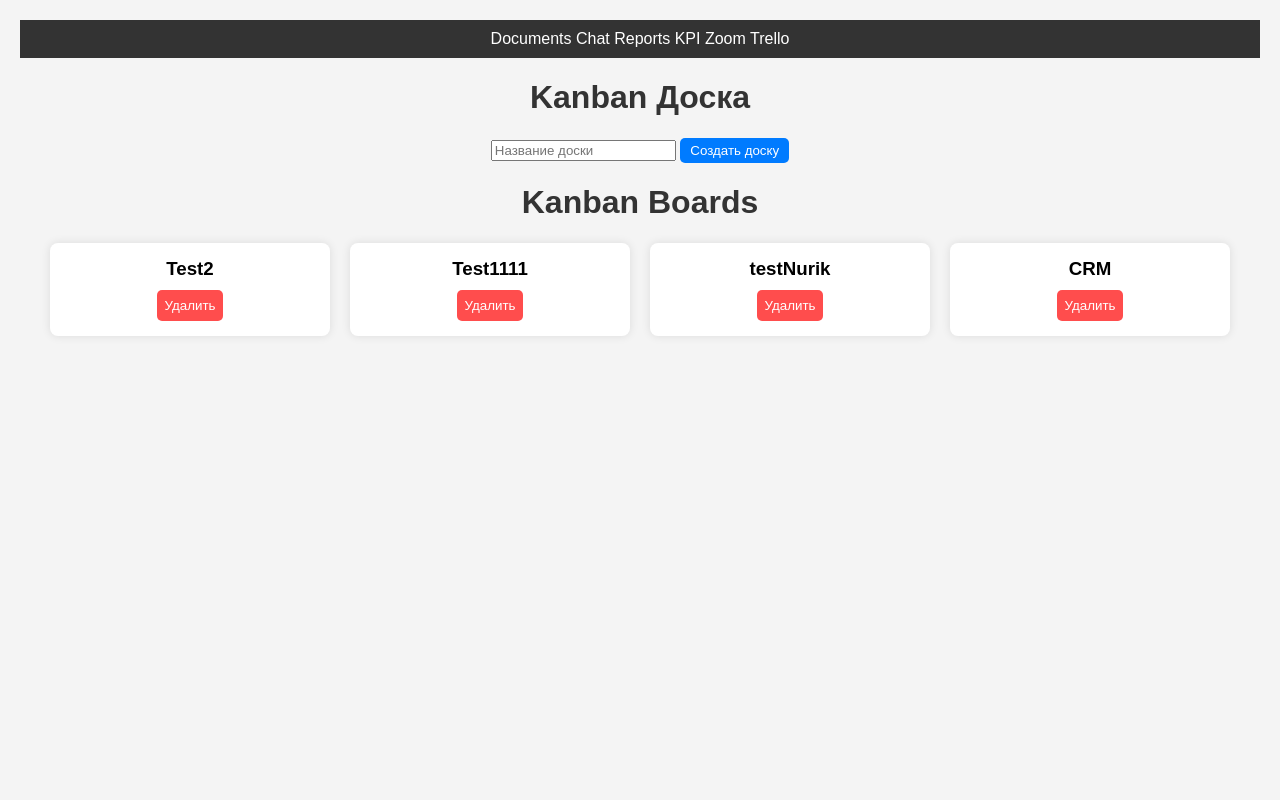
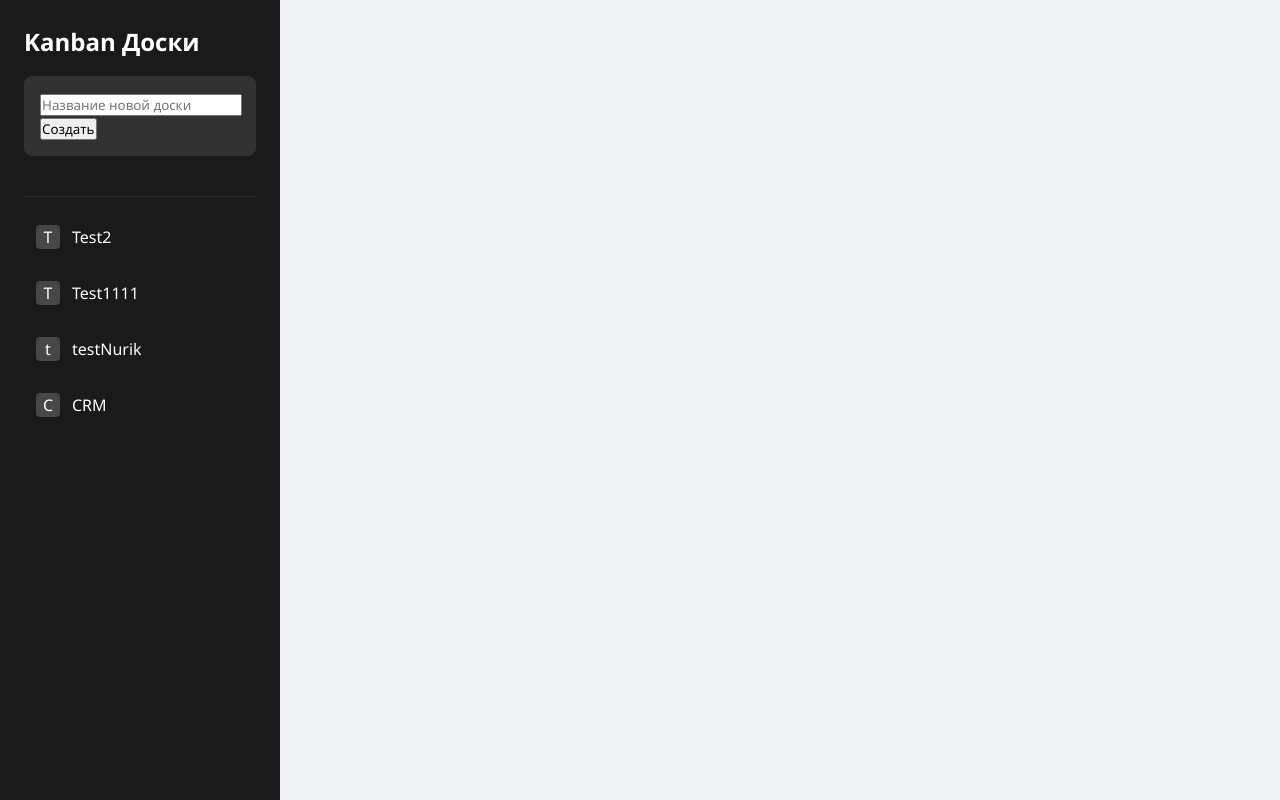
Before and after one commit to avipaut/kursach-master, a Flask app: page /kanban/kanban in a window 1280 px wide. Run offline with Flask 3, Linux system fonts and the light colour scheme; a user stored in the database is signed in; data comes from the database, SQL or seed files in the repository; both versions use the stored data as it was after the commit.

Commit message:
добавила перетаскивание, реализовала все апи

```diff
--- a/static/kanban.css
+++ b/static/kanban.css
@@ -1,76 +1,229 @@
-body {
-    font-family: Arial, sans-serif;
-    background-color: #f4f4f4;
+/* Reset and base styles */
+* {
     margin: 0;
-    padding: 20px;
-    text-align: center;
-}
-header {
-    margin-bottom: 20px;
+    padding: 0;
+    box-sizing: border-box;
+    font-family: 'Segoe UI', system-ui, -apple-system, sans-serif;
 }
 
-nav {
-    background: #333;
-    padding: 10px;
+body {
+    background-color: #f0f2f5;
+    color: #172b4d;
+    line-height: 1.5;
+    display: flex;
+    min-height: 100vh;
 }
 
-nav ul {
-    list-style: none;
-    padding: 0;
-    display: flex;
-    gap: 15px;
+/* Sidebar styles */
+.sidebar {
+    width: 280px;
+    background: #1a1a1a;
+    padding: 1.5rem;
+    height: 100vh;
+    position: fixed;
+    left: 0;
+    top: 0;
+    color: white;
+    overflow-y: auto;
 }
 
-nav a {
+.sidebar-header {
+    padding-bottom: 1rem;
+    border-bottom: 1px solid rgba(255, 255, 255, 0.1);
+    margin-bottom: 1rem;
+}
+
+.sidebar-title {
+    color: white;
+    font-size: 1.5rem;
+    margin-bottom: 1rem;
+}
+
+.create-board-section {
+    background: rgba(255, 255, 255, 0.1);
+    padding: 1rem;
+    border-radius: 8px;
+    margin-bottom: 1.5rem;
+}
+
+.board-list {
+    display: flex;
+    flex-direction: column;
+    gap: 0.5rem;
+}
+
+.board-item {
+    display: flex;
+    align-items: center;
+    padding: 0.75rem;
+    border-radius: 6px;
+    cursor: pointer;
+    transition: background-color 0.2s;
     color: white;
     text-decoration: none;
 }
 
-h1 {
-    text-align: center;
-    color: #333;
+.board-item:hover {
+    background-color: rgba(255, 255, 255, 0.1);
 }
 
-#boards-container {
+.board-item.active {
+    background-color: #0052cc;
+}
+
+.board-icon {
+    width: 24px;
+    height: 24px;
+    background: rgba(255, 255, 255, 0.2);
+    border-radius: 4px;
+    margin-right: 0.75rem;
     display: flex;
-    flex-wrap: wrap;
-    gap: 20px;
+    align-items: center;
     justify-content: center;
 }
 
-.board {
-    background: white;
-    padding: 15px;
-    border-radius: 8px;
-    box-shadow: 0 0 10px rgba(0, 0, 0, 0.1);
-    width: 250px;
-    text-align: center;
-}
-.board h3 {
-    margin: 0;
-    padding-bottom: 10px;
-}
-.board button {
-    background-color: #ff4d4d;
-    color: white;
-    border: none;
-    padding: 8px;
-    border-radius: 5px;
-    cursor: pointer;
-}
-.board button:hover {
-    background-color: #ff1a1a;
+/* Main content area */
+.main-content {
+    flex: 1;
+    margin-left: 280px;
+    padding: 2rem;
+    min-height: 100vh;
 }
 
-button {
-    background: #007bff;
-    color: white;
-    border: none;
-    padding: 5px 10px;
-    cursor: pointer;
-    border-radius: 5px;
+/* Board view */
+.board-view {
+    display: none;
+    height: calc(100vh - 4rem);
+    background: white;
+    border-radius: 12px;
+    padding: 1.5rem;
+    box-shadow: 0 2px 4px rgba(0, 0, 0, 0.1);
 }
 
-button:hover {
-    background: #0056b3;
+.board-view.active {
+    display: block;
 }
+
+.board-header {
+    display: flex;
+    justify-content: space-between;
+    align-items: center;
+    margin-bottom: 2rem;
+    padding-bottom: 1rem;
+    border-bottom: 1px solid #e1e4e8;
+}
+
+.board-title {
+    font-size: 1.75rem;
+    color: #1a1a1a;
+}
+
+/* Lists container */
+.lists-wrapper {
+    display: flex;
+    gap: 1rem;
+    overflow-x: auto;
+    height: calc(100% - 4rem);
+    padding: 1rem;
+}
+
+/* List styles */
+.list {
+    background: #f4f5f7;
+    border-radius: 8px;
+    min-width: 300px;
+    max-width: 300px;
+    padding: 1rem;
+    height: fit-content;
+    max-height: 100%;
+    overflow-y: auto;
+}
+
+/* Previous card and drag-drop styles remain the same */
+.card {
+    cursor: grab;
+    user-select: none;
+    transition: transform 0.2s, box-shadow 0.2s;
+    background: white;
+    border-radius: 6px;
+    padding: 1rem;
+    margin-bottom: 0.75rem;
+    box-shadow: 0 1px 3px rgba(0, 0, 0, 0.1);
+}
+
+.card.dragging {
+    opacity: 0.5;
+    cursor: grabbing;
+    transform: scale(1.02);
+    box-shadow: 0 4px 8px rgba(0, 0, 0, 0.2);
+}
+
+.list.drag-over {
+    background-color: #e3e9ff;
+    border: 2px dashed #0052cc;
+}
+
+/* Responsive design */
+@media (max-width: 768px) {
+    .sidebar {
+        width: 100%;
+        height: auto;
+        position: relative;
+    }
+
+    .main-content {
+        margin-left: 0;
+        padding: 1rem;
+    }
+
+    .list {
+        min-width: 250px;
+    }
+}
+
+/* Animation effects */
+@keyframes fadeIn {
+    from { opacity: 0; transform: translateY(10px); }
+    to { opacity: 1; transform: translateY(0); }
+}
+
+.board, .list, .card {
+    animation: fadeIn 0.3s ease-out;
+}
+
+
+
+
+
+/* Drag and drop styles */
+.card {
+    cursor: grab;
+    user-select: none;
+    transition: transform 0.2s, box-shadow 0.2s;
+}
+
+.card.dragging {
+    opacity: 0.5;
+    cursor: grabbing;
+    transform: scale(1.02);
+    box-shadow: 0 4px 8px rgba(0, 0, 0, 0.2);
+}
+
+.list {
+    min-height: 100px;
+    transition: background-color 0.2s;
+}
+
+.list.drag-over {
+    background-color: #e3e9ff;
+    border: 2px dashed #0052cc;
+}
+
+/* Card placeholder while dragging */
+.card-placeholder {
+    height: 80px;
+    background-color: #f0f0f0;
+    border: 2px dashed #ccc;
+    border-radius: 6px;
+    margin-bottom: 0.75rem;
+}
--- a/static/kanban.js
+++ b/static/kanban.js
@@ -1,84 +1,235 @@
 document.addEventListener("DOMContentLoaded", function () {
-    fetchBoards();
+    initializeSidebar();
 });
 
+function initializeSidebar() {
+    // Create sidebar structure
+    const sidebar = document.createElement('div');
+    sidebar.className = 'sidebar';
+    sidebar.innerHTML = `
+        <div class="sidebar-header">
+            <h2 class="sidebar-title">Kanban Доски</h2>
+            <div class="create-board-section">
+                <input type="text" id="boardName" placeholder="Название новой доски">
+                <button onclick="createBoard()">Создать</button>
+            </div>
+        </div>
+        <div id="board-list" class="board-list"></div>
+    `;
+
+    // Create main content area
+    const mainContent = document.createElement('div');
+    mainContent.className = 'main-content';
+    mainContent.innerHTML = '<div id="board-view" class="board-view"></div>';
+
+    // Add to document
+    document.body.appendChild(sidebar);
+    document.body.appendChild(mainContent);
+
+    // Load boards
+    loadBoards();
+}
+
+function loadBoards() {
+    fetch("/kanban/boards")
+        .then(response => response.json())
+        .then(boards => {
+            const boardList = document.getElementById("board-list");
+            boardList.innerHTML = boards.map(board => `
+                <div class="board-item" onclick="openBoard(${board.id}, '${board.name}')">
+                    <div class="board-icon">${board.name[0]}</div>
+                    <span>${board.name}</span>
+                </div>
+            `).join('');
+        });
+}
+
+function openBoard(boardId, boardName) {
+    // Update active state in sidebar
+    document.querySelectorAll('.board-item').forEach(item => item.classList.remove('active'));
+    document.querySelector(`.board-item[onclick*="${boardId}"]`).classList.add('active');
+
+    // Show board view
+    const boardView = document.getElementById('board-view');
+    boardView.classList.add('active');
+    boardView.innerHTML = `
+        <div class="board-header">
+            <h2 class="board-title">${boardName}</h2>
+            <button onclick="deleteBoard(${boardId})" class="delete-btn">Удалить доску</button>
+        </div>
+        <div id="lists-container-${boardId}" class="lists-wrapper"></div>
+        <div class="create-list-section" style="margin-top: 1rem;">
+            <input type="text" id="listName-${boardId}" placeholder="Название нового списка">
+            <button onclick="createList(${boardId})">Добавить список</button>
+        </div>
+    `;
+
+    loadLists(boardId);
+}
+
 function createBoard() {
-    const boardName = document.getElementById('boardName').value;
-
+    const boardName = document.getElementById("boardName").value;
     if (!boardName.trim()) {
-        alert('Пожалуйста, введите название доски');
+        alert("Пожалуйста, введите название доски");
         return;
     }
 
-    fetch('/kanban/boards', {
-        method: 'POST',
-        headers: {
-            'Content-Type': 'application/json',
-        },
-        body: JSON.stringify({ name: boardName }),
+    fetch("/kanban/boards", {
+        method: "POST",
+        headers: { "Content-Type": "application/json" },
+        body: JSON.stringify({ name: boardName })
     })
     .then(response => response.json())
-    .then(data => {
-        // Очистка поля ввода
-        document.getElementById('boardName').value = '';
-
-        // Создаем новый элемент на странице для этой доски
-        const boardDiv = document.createElement("div");
-        boardDiv.className = "board";
-        boardDiv.innerHTML = `<h3>${data.name}</h3>
-                              <button onclick="deleteBoard(${data.id})">Удалить</button>`;
-
-        // Добавляем доску в контейнер
-        const container = document.getElementById('boards-container');
-        container.appendChild(boardDiv);
-
-        alert(`Доска "${data.name}" успешно создана!`);
-    })
-    .catch(error => {
-        console.error('Ошибка при создании доски:', error);
+    .then(board => {
+        document.getElementById("boardName").value = "";
+        loadBoards();
+        openBoard(board.id, board.name);
     });
 }
 
-function fetchBoards() {
-    fetch("/kanban/boards", {
-        method: "GET",
-        credentials: "include"
-    })
-    .then(response => {
-        if (response.redirected) {
-            window.location.href = response.url;
-            return;
-        }
-        return response.json();
-    })
-    .then(boards => {
-        const container = document.getElementById("boards-container");
-        container.innerHTML = boards.length ? "" : "<p>Нет доступных досок.</p>";
-        boards.forEach(board => {
-            const boardDiv = document.createElement("div");
-            boardDiv.className = "board";
-            boardDiv.innerHTML = `<h3>${board.name}</h3>
-                                  <button onclick="deleteBoard(${board.id})">Удалить</button>`;
-            container.appendChild(boardDiv);
-        });
-    })
-    .catch(error => console.error("Ошибка загрузки досок:", error));
-}
 
 function deleteBoard(boardId) {
     if (!confirm("Вы уверены, что хотите удалить эту доску?")) return;
 
-    fetch(`/kanban/boards/${boardId}`, {
-        method: "DELETE",
-        credentials: "include"
+    fetch(`/kanban/boards/${boardId}`, { method: "DELETE" })
+        .then(() => loadBoards());
+}
+
+function loadLists(boardId) {
+    fetch(`/kanban/boards/${boardId}/lists`)
+        .then(response => response.json())
+        .then(lists => {
+            const container = document.getElementById(`lists-container-${boardId}`);
+            container.innerHTML = lists.map(list => `
+                <div class="list" data-list-id="${list.id}" ondrop="dropCard(event)" ondragover="allowDrop(event)">
+                    <h4>${list.name}</h4>
+                    <button onclick="deleteList(${boardId}, ${list.id})" class="delete-btn">Удалить</button>
+                    <div id="cards-container-${list.id}" class="cards-container"></div>
+                    <div class="card-creation">
+                        <input type="text" id="cardTitle-${list.id}" placeholder="Название карточки">
+                        <button onclick="createCard(${boardId}, ${list.id})">Добавить</button>
+                    </div>
+                </div>
+            `).join('');
+
+            lists.forEach(list => loadCards(boardId, list.id));
+        });
+}
+
+function createList(boardId) {
+    const listName = document.getElementById(`listName-${boardId}`).value;
+    if (!listName.trim()) {
+        alert("Пожалуйста, введите название списка");
+        return;
+    }
+
+    fetch(`/kanban/boards/${boardId}/lists`, {
+        method: "POST",
+        headers: { "Content-Type": "application/json" },
+        body: JSON.stringify({ name: listName })
     })
-    .then(response => {
-        if (response.ok) {
-            alert("Доска удалена!");
-            fetchBoards();  // Перезагружаем список досок после удаления
-        } else {
-            alert("Не удалось удалить доску.");
-        }
+    .then(response => response.json())
+    .then(() => {
+        document.getElementById(`listName-${boardId}`).value = "";
+        loadLists(boardId);
+    });
+}
+
+function deleteList(boardId, listId) {
+    if (!confirm("Вы уверены, что хотите удалить этот список?")) return;
+
+    fetch(`/kanban/boards/${boardId}/lists/${listId}`, { method: "DELETE" })
+        .then(() => loadLists(boardId));
+}
+
+function loadCards(boardId, listId) {
+    fetch(`/kanban/boards/${boardId}/lists/${listId}/cards`)
+        .then(response => response.json())
+        .then(cards => {
+            const container = document.getElementById(`cards-container-${listId}`);
+            container.innerHTML = cards.map(card => `
+                <div class="card"
+                     draggable="true"
+                     ondragstart="dragStart(event)"
+                     ondragend="dragEnd(event)"
+                     data-card-id="${card.id}"
+                     data-list-id="${listId}"
+                     data-board-id="${boardId}">
+                    <p>${card.title}</p>
+                    <button onclick="deleteCard(${boardId}, ${listId}, ${card.id})" class="delete-btn">Удалить</button>
+                </div>
+            `).join('');
+        });
+}
+
+function createCard(boardId, listId) {
+    const cardTitle = document.getElementById(`cardTitle-${listId}`).value;
+    if (!cardTitle.trim()) {
+        alert("Пожалуйста, введите название карточки");
+        return;
+    }
+
+    fetch(`/kanban/boards/${boardId}/lists/${listId}/cards`, {
+        method: "POST",
+        headers: { "Content-Type": "application/json" },
+        body: JSON.stringify({ title: cardTitle })
     })
-    .catch(error => console.error("Ошибка при удалении доски:", error));
+    .then(response => response.json())
+    .then(() => {
+        document.getElementById(`cardTitle-${listId}`).value = "";
+        loadCards(boardId, listId);
+    });
 }
+
+function deleteCard(boardId, listId, cardId) {
+    if (!confirm("Вы уверены, что хотите удалить эту карточку?")) return;
+
+    fetch(`/kanban/boards/${boardId}/lists/${listId}/cards/${cardId}`, { method: "DELETE" })
+        .then(() => loadCards(boardId, listId));
+}
+
+// Drag and Drop Functions
+function dragStart(event) {
+    const card = event.target;
+    card.classList.add('dragging');
+    event.dataTransfer.setData('text/plain', JSON.stringify({
+        cardId: card.dataset.cardId,
+        sourceListId: card.dataset.listId,
+        boardId: card.dataset.boardId
+    }));
+}
+
+function dragEnd(event) {
+    event.target.classList.remove('dragging');
+}
+
+function allowDrop(event) {
+    event.preventDefault();
+    const list = event.target.closest('.list');
+    if (list) {
+        list.classList.add('drag-over');
+    }
+}
+
+function dropCard(event) {
+    event.preventDefault();
+    const list = event.target.closest('.list');
+    list.classList.remove('drag-over');
+
+    const data = JSON.parse(event.dataTransfer.getData('text/plain'));
+    const targetListId = list.dataset.listId;
+
+    if (data.sourceListId !== targetListId) {
+        // Move card to new list
+        fetch(`/kanban/boards/${data.boardId}/lists/${data.sourceListId}/cards/${data.cardId}/move/${targetListId}`, {
+            method: 'PUT'
+        })
+        .then(response => {
+            if (response.ok) {
+                // Reload cards in both source and target lists
+                loadCards(data.boardId, data.sourceListId);
+                loadCards(data.boardId, targetListId);
+            }
+        });
+    }
+}
--- a/templates/kanban.html
+++ b/templates/kanban.html
@@ -1,32 +1,3 @@
-<!-- <!DOCTYPE html>
-<html lang="en">
-<head>
-    <meta charset="UTF-8">
-    <meta name="viewport" content="width=device-width, initial-scale=1.0">
-    <title>Kanban Board</title>
-    <link rel="stylesheet" href="{{ url_for('static', filename='kanban.css') }}">
-    </head>
-    <div class="navbar">
-        <a href="{{ url_for('documents.documents') }}">Documents</a>
-        <a href="{{ url_for('chat.messenger_page') }}">Chat</a>
-        <a href="{{ url_for('reports.view_reports') }}">Reports</a>
-        <a href="{{ url_for('kpi.kpi_constructor') }}">KPI</a>
-        <a href="{{ url_for('zoom.zoom') }}">Zoom</a>
-        <a href="{{ url_for('kanban.kanban_board') }}">Trello</a>
-    </div>
-<body>
-
-     <div class="kanban-container">
-        <h1>Kanban Board</h1>
-        <div class="boards">
-            <button id="add-board">Добавить доску</button>
-            <div id="board-list"></div>
-        </div>
-    </div>
-    <script src="{{ url_for('static', filename='kanban.js') }}"></script>
-</body>
-</html> -->
-
 <!DOCTYPE html>
 <html lang="ru">
 <head>
@@ -35,27 +6,8 @@
     <title>Kanban Доска</title>
     <link rel="stylesheet" href="{{ url_for('static', filename='kanban.css') }}">
     <script defer src="{{ url_for('static', filename='kanban.js') }}"></script>
-    <nav>
-        <div>
-        <a href="{{ url_for('documents.documents') }}">Documents</a>
-        <a href="{{ url_for('chat.messenger_page') }}">Chat</a>
-        <a href="{{ url_for('reports.view_reports') }}">Reports</a>
-        <a href="{{ url_for('kpi.kpi_constructor') }}">KPI</a>
-        <a href="{{ url_for('zoom.zoom') }}">Zoom</a>
-        <a href="{{ url_for('kanban.kanban_board') }}">Trello</a>
-    </div>
-</nav>
 </head>
 <body>
-
-
-    <h1>Kanban Доска</h1>
-    <div>
-        <input type="text" id="boardName" placeholder="Название доски">
-        <button onclick="createBoard()">Создать доску</button>
-    </div>
-    <h1>Kanban Boards</h1>
-    <div id="boards-container"></div>
-
+    <!-- The structure will be created by JavaScript -->
 </body>
 </html>
```
Also changed, not shown: static/styles.css (+31 -0 lines), instance/your_database.db.
